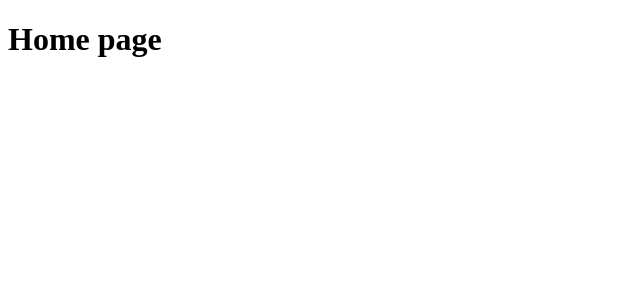
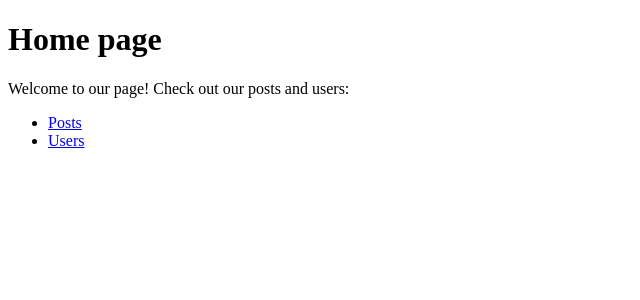
Before and after one commit to kepelivi/diligent-academy-post-app, a React (Vite) app in the folder frontend/: page / in a window 1280 px wide. Shown: the top 300 px of the page, without its empty margins (0-640 px from the left). Built offline with nearby package versions, Linux system fonts and the light colour scheme.

Commit message:
Add links to all pages on home

```diff
--- a/frontend/src/components/Home.tsx
+++ b/frontend/src/components/Home.tsx
@@ -1,5 +1,14 @@
+import { Link } from "react-router-dom";
+
 export default function Home() {
     return (
-        <h1>Home page</h1>
+        <>
+            <h1>Home page</h1>
+            <p>Welcome to our page! Check out our posts and users:</p>
+            <ul>
+                <li><Link to={'/posts'}>Posts</Link></li>
+                <li><Link to={'/users'}>Users</Link></li>
+            </ul>
+        </>
     )
 }
```
